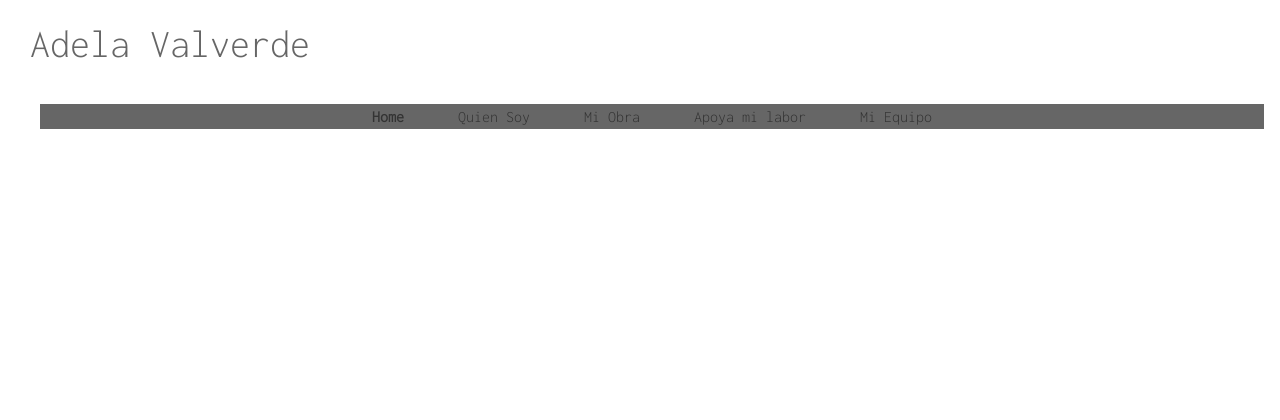
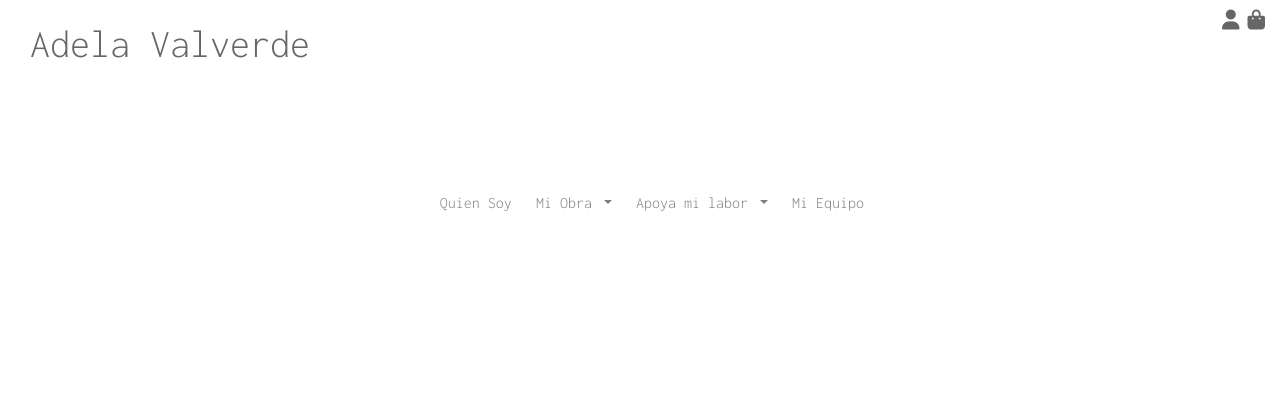
Before and after one commit to EL1909/adela_valverde, a Django app: page / in a window 1280 px wide. Shown: the top 420 px of the page. Run offline with Django 4.2, Linux system fonts and the light colour scheme; some libraries are stand-ins or nearby versions.

Commit message:
Desired behivor for main htm after remivng css classes

```diff
--- a/static/css/base.css
+++ b/static/css/base.css
@@ -1,3 +1,4 @@
+
 /* General ---------------------------------------*/
 html    {
   height: 100%;
@@ -36,7 +37,7 @@ a:hover, a:active, a:focus {
 .navbar-nav {
   display: inline-block;
   align-items: right;
-  justify-content: end;
+  height: 175px;
   color: #666666;
 }
 
@@ -44,57 +45,12 @@ a:hover, a:active, a:focus {
   display:inline-block;
   margin: none;
   align-items: right;
-  padding: 30px 15px;
+  padding: none;
   color: #666666;
 }
 
 /* Main Navigation ----------------------------*/
 
-#main-nav {
-  display: inline-block;
-  justify-content: center;
-  text-align: center;
-  height: 25px;
-  padding: 0 5px;
-  margin: none;
-  background-color: #666666;
-}
-
-
-.navbar-nav .dropdown:hover > .dropdown-menu {
-  display: block;
-  color: blueviolet;
-}
-.dropdown-item:hover {
-  background-color:#6666664a;
-  color: #fff;
-}
-
-  /* .dropdown-menu {
-    position: absolute;
-    top: 100%;
-    left: 0;
-    min-width: 10rem;
-    padding: 0.5rem 0;
-    margin: 0.125rem 0 0;
-    font-size: 1rem;
-    color: #666666;
-    list-style: none;
-    background-color: red;
-    background-clip: padding-box;
-    border: 1px solid rgba(0, 0, 0, 0.15);
-    border-radius: 0.25rem;
-}*/
-
-.dropdown-menu a {
-  display: block;
-  padding: 0.5rem 1rem;
-  clear: both;
-  font-weight: 400;
-  color: #666666;
-  text-decoration: none;
-  white-space: nowrap;
-}
 
 
 /* Homepage ---------------------------------------*/
@@ -234,10 +190,9 @@ a:hover, a:active, a:focus {
 
 /* Media Queries---------------------------------- */
 
-
   @media (max-width: 576px) {
     h1  {
-      font-size: 2rem;
+      font-size: 2.5rem;
     }
 
     .main-content {
--- a/templates/base.html
+++ b/templates/base.html
@@ -20,7 +20,6 @@
     <link rel="preconnect" href="https://fonts.gstatic.com" crossorigin>
     <link href="https://fonts.googleapis.com/css2?family=Inconsolata:wght@300&family=Raleway:wght@300&display=swap" rel="stylesheet">
     <!-- Bootstrap CSS -->
-    <script src="https://code.jquery.com/jquery-3.6.0.min.js"></script>
     <link href="https://stackpath.bootstrapcdn.com/bootstrap/4.5.2/css/bootstrap.min.css" rel="stylesheet">
     <!-- Custom CSS -->
     <link rel="stylesheet" href="{% static 'css/base.css' %}" type="text/css">
@@ -33,13 +32,13 @@
       <!-- Top Bar -->
       <div class="row">
         <!-- Logo -->
-        <div class="col-12 col-lg-6">
+        <div class="col-12 col-md-6">
           <a class="navbar-brand" href="{% url 'home' %}">
             <h1 class="logo">Adela Valverde</h1>
           </a>
         </div>
         <!-- Login and Shopping Bag -->
-        <div class="col-12 col-lg-6 d-sm-none d-flex justify-content-end">
+        <div class="col-12 col-md-6 d-none d-md-flex justify-content-end">
             <ul class="navbar-nav">
                 <li class="nav-item form-inline">
                   <a class="nav-link" href="#" id="user-options" data-toggle="dropdown" aria-haspopup="true" aria-expanded="false">
@@ -77,8 +76,8 @@
         </div>
       </div>
       <!-- Main Menu -->
-      <div class="row">
-        <nav class="navbar navbar-expand-lg navbar-light w-100">
+      <div class="row bg-white">
+        <nav class="navbar navbar-expand-md navbar-light w-100">
           <button class="navbar-toggler" type="button" data-toggle="collapse" data-target="#main-nav" aria-controls="main-nav" aria-expanded="false" aria-label="Toggle navigation">
             <span class="navbar-toggler-icon"></span>
           </button>
@@ -87,8 +86,6 @@
         </nav>
       </div>
     </header>
-
-
     <!-- Alerts from messages -->
     <div class="container alert-fixed">
       <div class="row">
--- a/templates/includes/main-nav.html
+++ b/templates/includes/main-nav.html
@@ -1,17 +1,10 @@
 <div class="collapse navbar-collapse" id="main-nav">
-    <ul class="navbar-nav w-auto mx-auto">
-      <li class="nav-item dropdown">
-        <a class="logo-font font-weight-bold nav-link" href="{% url 'home' %}" id="home-link">
-          Home
-        </a>
+  <ul class="navbar-nav w-auto mx-auto align-items-center">
+    <li class="nav-item">
+      <a class="nav-link" href="#">Quien Soy</a>
     </li>
     <li class="nav-item dropdown">
-        <a class="nav-link" href="#" id="quien-soy-link" data-toggle="dropdown" aria-haspopup="true" aria-expanded="false">
-          Quien Soy
-        </a>
-      </li>
-      <li class="nav-item dropdown">
-        <a class="nav-link" href="#" id="mi-obra" data-toggle="dropdown" aria-haspopup="true" aria-expanded="false">
+      <a class="nav-link dropdown-toggle" href="#" id="mi-obra" data-toggle="dropdown" aria-haspopup="true" aria-expanded="false">
         Mi Obra
       </a>
       <div class="dropdown-menu border-0" aria-labelledby="mi-obra">
@@ -22,7 +15,7 @@
       </div>
     </li>
     <li class="nav-item dropdown">
-        <a class="nav-link" href="#" id="apoya-mi-labor" data-toggle="dropdown" aria-haspopup="true" aria-expanded="false">
+      <a class="nav-link dropdown-toggle" href="#" id="apoya-mi-labor" data-toggle="dropdown" aria-haspopup="true" aria-expanded="false">
         Apoya mi labor
       </a>
       <div class="dropdown-menu border-0" aria-labelledby="apoya-mi-labor">
--- a/templates/includes/mobile-top-header.html
+++ b/templates/includes/mobile-top-header.html
@@ -1,5 +1,5 @@
 <li class="list-inline-item">
-    <a class="nav-link d-block d-lg-none" href="#" id="mobile-search" data-toggle="dropdown" aria-haspopup="true" aria-expanded="false">
+    <a class="nav-link d-block d-md-none" href="#" id="mobile-search" data-toggle="dropdown" aria-haspopup="true" aria-expanded="false">
         <div class="text-center">
             <div><i class="fas fa-search fa-lg"></i></div>
         </div>
@@ -9,7 +9,7 @@
             <div class="input-group w-100">
                 <input class="form-control border border-black rounded-0" type="text" name="q" placeholder="Buscar">
                 <div class="input-group-append">
-                    <button class="form-control form-control btn btn-black border border-black rounded-0" type="submit">
+                    <button class="form-control form-control btn border border-black rounded-0" type="submit">
                         <span class="icon">
                             <i class="fas fa-search"></i>
                         </span>
@@ -20,7 +20,7 @@
     </div>
 </li>
 <li class="list-inline-item dropdown">
-    <a class="text-black nav-link d-block d-lg-none" href="#" id="user-options" data-toggle="dropdown" aria-haspopup="true" aria-expanded="false">
+    <a class="nav-link d-block d-md-none" href="#" id="user-options" data-toggle="dropdown" aria-haspopup="true" aria-expanded="false">
         <div class="text-center">
             <div><i class="fas fa-user fa-lg"></i></div>
         </div>
@@ -39,7 +39,7 @@
     </div>
 </li>
 <li class="list-inline-item">
-    <a class="{% if grand_total %}text-primary font-weight-bold{% else %}text-black{% endif %} nav-link d-block d-lg-none" href="#">
+    <a class="{% if grand_total %}text-primary font-weight-bold{% else %}text-black{% endif %} nav-link d-block d-md-none" href="#">
         <div class="text-center">
             <div><i class="fas fa-shopping-bag fa-lg"></i></div>
             <p class="my-0">
```
Lines whose indentation alone changed are shown as unchanged.
